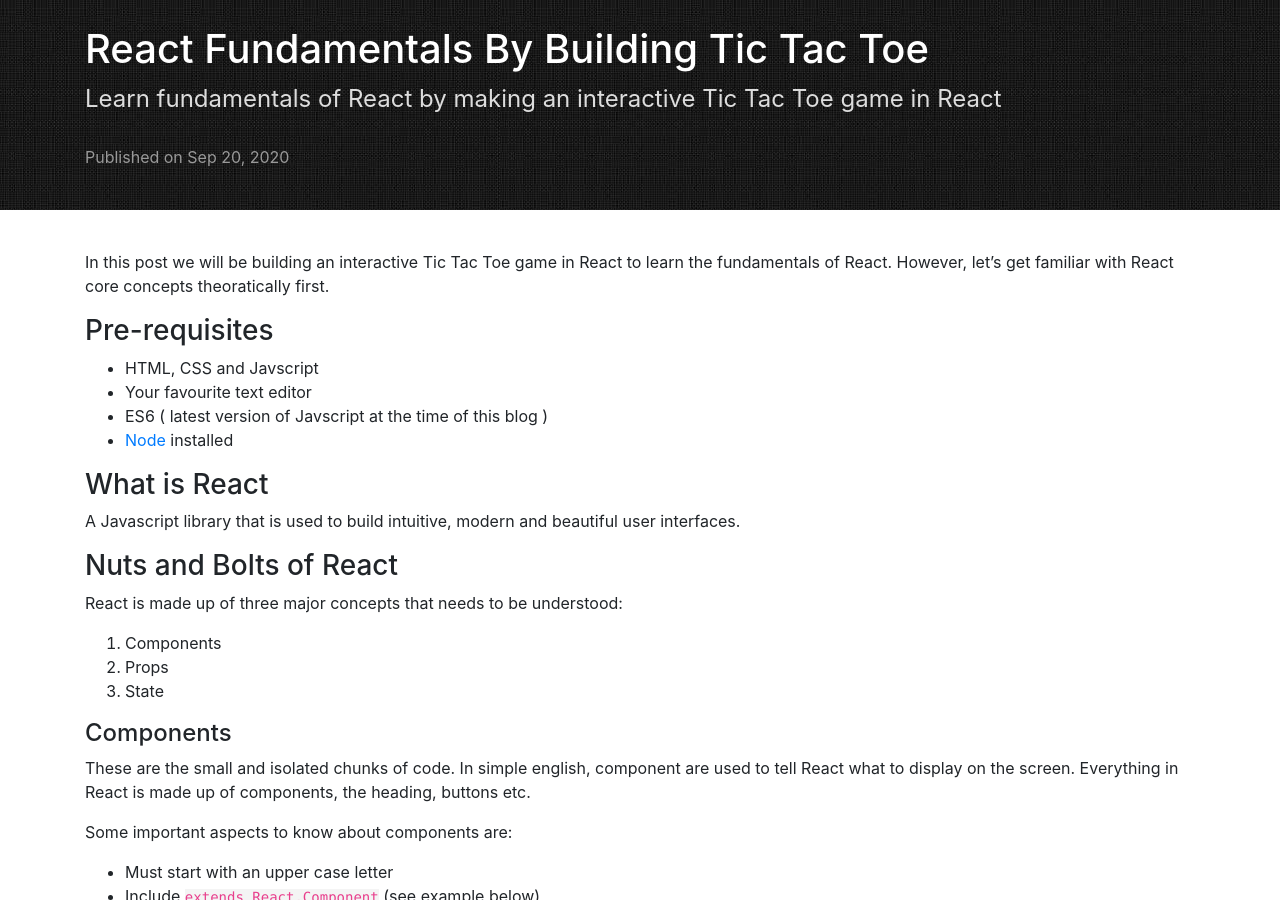
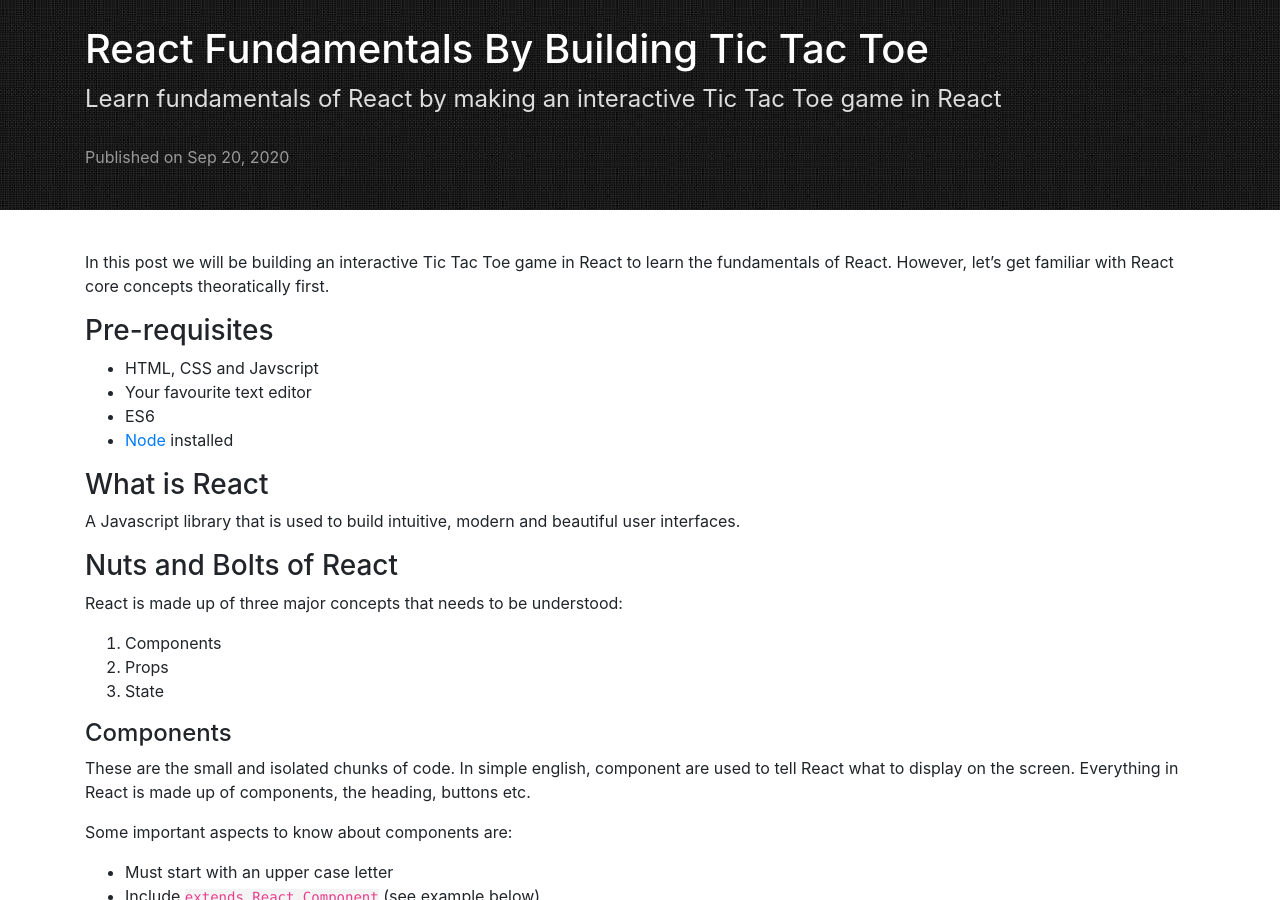
Before and after one commit to zainafzal88/blog, a Jekyll site: the page built from _posts/2020-09-12-react-fundamentals.md, in a window 1280 px wide and 900 px high. Built offline with Jekyll 4.4.1, drawn with Linux system fonts in a browser that asks for light colours.

Commit message:
react-post-info-correction

```diff
--- a/_posts/2020-09-12-react-fundamentals.md
+++ b/_posts/2020-09-12-react-fundamentals.md
@@ -9,7 +9,7 @@ In this post we will be building an interactive Tic Tac Toe game in React to lea
 ### Pre-requisites
 * HTML, CSS and Javscript
 * Your favourite text editor
-* ES6 ( latest version of Javscript at the time of this blog )
+* ES6
 * [Node](https://nodejs.org/en/) installed
 
 ### What is React
```
